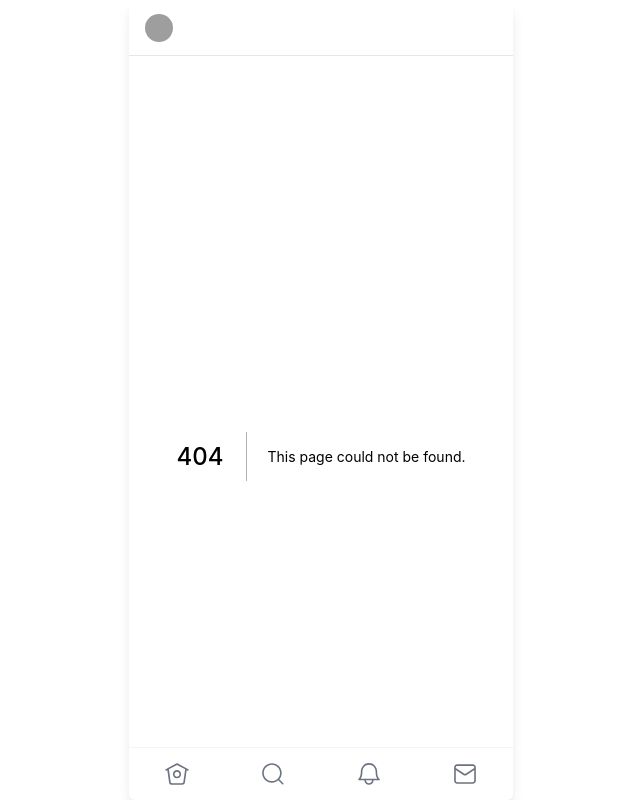
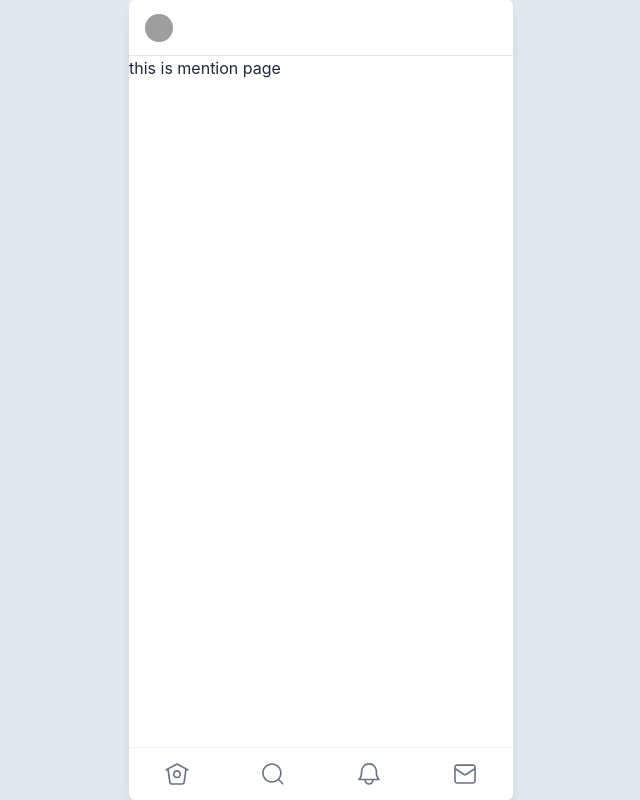
Before and after one commit to acatzk/nextjs-mobile-twitter, a Next.js app: page /notifications/mentions in a window 1280 px wide. Before the commit this address had no page. Shown: the whole page, without its empty margins (319-959 px from the left). Built offline with nearby package versions, Linux system fonts and the light colour scheme; grey boxes are pictures that could not be loaded; what tailwindcss-line-clamp would draw is missing.

Commit message:
wip nofication ui

```diff
--- a/src/components/Navbar.js
+++ b/src/components/Navbar.js
@@ -1,6 +1,9 @@
+import { useRouter } from 'next/router'
+
 export default function NavBar ({ headerOptions }) {
+  const router = useRouter()
   return (
-    <header className="flex items-center px-4 py-3 border-b h-14">
+    <header className={ `${router.pathname === '/notifications' ? 'border-none' : 'border-b' } flex items-center px-4 py-3 h-14` }>
       <div className="flex-shrink-0">
         <img  className="rounded-full w-7 h-7"
               src="https://pbs.twimg.com/profile_images/1250989900964360192/TxsfrCBi_400x400.jpg"
--- a/src/layouts/default.js
+++ b/src/layouts/default.js
@@ -2,13 +2,11 @@ import Footer from '~/components/Footer'
 import NavBar from '~/components/Navbar'
 import PerfectScroll from '~/lib/PerfectScrollbar'
 
-export default function Layout ({ Component, pageProps, chilren }) {
+export default function Layout ({ Component, pageProps }) {
   return (
     <div className="flex h-screen">
       <div className="flex flex-col justify-between max-w-sm w-full mx-auto bg-white shadow-lg rounded-md">
-        <NavBar headerOptions={ Component.headerOptions }>
-          { chilren }
-        </NavBar>
+        <NavBar headerOptions={ Component.headerOptions } />
         <main className="flex-1 overflow-y-auto">
           <PerfectScroll chilren={ <Component { ...pageProps } /> } />
         </main>
--- a/src/pages/index.js
+++ b/src/pages/index.js
@@ -57,7 +57,7 @@ export default function HomePage () {
     {
       name: 'Hacker News',
       avatar: 'https://png.pngtree.com/png-vector/20200614/ourmid/pngtree-businessman-user-avatar-character-vector-illustration-png-image_2242909.jpg',
-      username: 'newsycombinator',
+      username: 'newsyr',
       created_at: '8h',
       posts: [
         {
@@ -73,7 +73,7 @@ export default function HomePage () {
     },
     {
       name: 'Suz Hinton',
-      avatar: 'https://lh3.googleusercontent.com/proxy/vrtatjDc1fvXBQ5XIOy3rFt75k0CqeTOOrtNUYnm3GLStiHWddfzexrS8AwSgSgmdQ9Er22qop57l8I0Oqor4VrJIL5jtnt0IyLD98pHhA_TIsEpGks2idI5ZKcISErOJQ',
+      avatar: 'https://images.vexels.com/media/users/3/145908/preview2/52eabf633ca6414e60a7677b0b917d92-male-avatar-maker.jpg',
       username: 'noopkat',
       created_at: '14h',
       posts: [
@@ -120,12 +120,12 @@ export default function HomePage () {
             </div>
             <div className="flex flex-col w-full -m-2">
               <div className="flex items-center justify-between text-base text-gray-500">
-                <div className="flex items-center space-x-2">
+                <div className="flex items-center space-x-1">
                   <a href="#" className="font-semibold text-gray-900 hover:underline clamp-1">{ user.name }</a>
                   <a href="#" className="clamp-1">@{ user.username } &middot; <span className="hover:underline">{ user.created_at }</span></a>
                 </div>
-                <div className="-mx-2">
-                  <button className="flex-shrink-0 p-2 rounded-full focus:bg-twitter-active hover:text-twitter-blue focus:text-twitter-blue hover:bg-blue-50 focus:outline-none transition ease-in-out duration-200">
+                <div className="flex-shrink-0 -mx-2">
+                  <button className="p-2 rounded-full focus:bg-twitter-active hover:text-twitter-blue focus:text-twitter-blue hover:bg-blue-50 focus:outline-none transition ease-in-out duration-200">
                     <svg className="w-5 h-5 fill-current" viewBox="0 0 24 24">
                       <circle cx="5" cy="12" r="2"></circle><circle cx="12" cy="12" r="2"></circle>
                       <circle cx="19" cy="12" r="2"></circle>
@@ -134,9 +134,9 @@ export default function HomePage () {
                 </div>
               </div>
               <div className="text-base -my-0.5 pb-2 text-gray-700">
-                {user.posts.map((post, p) => (
+                {user.posts.map(({ title }, p) => (
                   <span key={p} className="whitespace-pre-wrap">
-                    { post.title }
+                    { title }
                   </span>
                 ))}
               </div>
--- a/src/pages/notifications.js
+++ b/src/pages/notifications.js
@@ -1,14 +1,13 @@
 import Head from 'next/head'
+import Link from 'next/link'
 
-export default function NotificationPage () {
+export default function NotificationPage (props) {
+
   return (
     <>
       <Head>
         <title>Notifications / Twitter</title>
       </Head>
-      <div>
-        Notifications
-      </div>
     </>
   )
 }
--- /dev/null
+++ b/src/pages/notifications/index.js
@@ -0,0 +1,30 @@
+export default function IndexPage () {
+
+  let setLink = 'All'
+  const tabs = [
+    { title: 'All', to: '/notifications'},
+    { title: 'Mentions', to: '/notifications/mentions' }
+  ]
+
+  return (
+    <div className="flex flex-col w-full h-screen">
+      <div className="flex items-center border-b-2">
+        {tabs.map((tab, i) => (
+          <Link key={i} href={ tab.to }>
+            <button type="button"
+                    onClick={ () => setLink = tab.title }
+                    className={ `w-1/2 text-center py-3 focus:outline-none hover:bg-blue-50 text-twitter-blue focus:bg-twitter-active transition ease-in-out duration-200
+                    ${tab.title === setLink ? 'border-b-2 border-twitter-blue' : 'border-0'}` }>
+              <a className={ `${tab.title === setLink ? 'text-twitter-blue' : 'text-gray-600'} font-semibold text-sm tracking-wide` }>
+                { tab.title }
+              </a>
+            </button>
+          </Link>
+        ))}
+      </div>
+      <div>
+        this is notifications
+      </div>
+    </div>
+  )
+}
--- /dev/null
+++ b/src/pages/notifications/mentions.js
@@ -0,0 +1,5 @@
+export default function MentionPage () {
+  return (
+    <h1>this is mention page</h1>
+  )
+}
```
